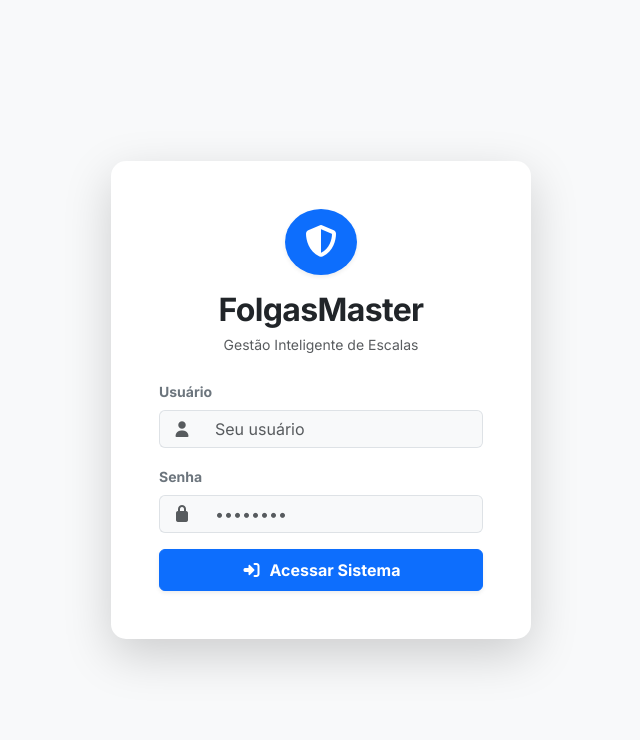
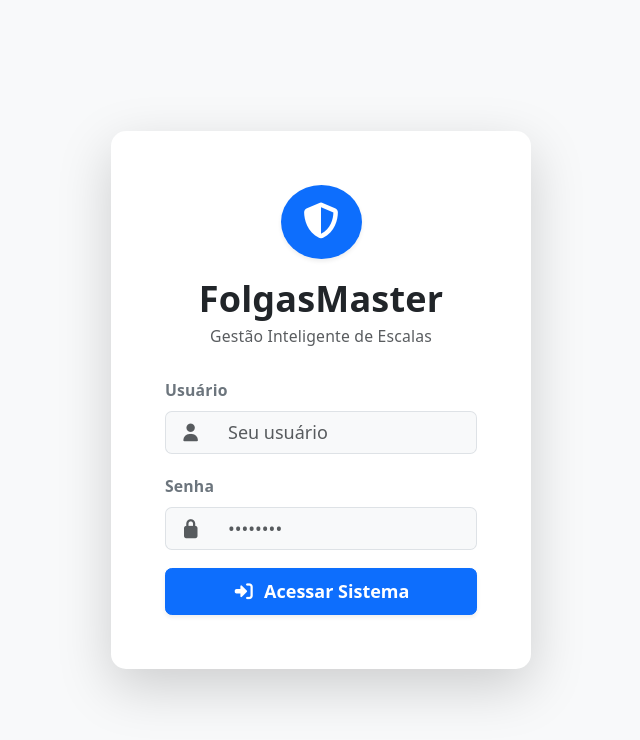
Before and after one commit to Paulo0012/FolgasMaster, a React (Vite) app in the folder frontend/: page /login in a window 1280 px wide. Shown: the top 740 px of the page, without its empty margins (319-959 px from the left). Built offline with nearby package versions, Linux system fonts and the light colour scheme; no server answers.

Commit message:
feat: Atualizando frontend/index.css, versaõ atul

```diff
--- a/frontend/src/index.css
+++ b/frontend/src/index.css
@@ -1,119 +1,192 @@
-/* Definição de Variáveis e Design System */
+/* DESIGN SYSTEM & VARIÁVEIS */
 :root {
   --text: #6b6375;
   --text-h: #08060d;
-  --bg: #f8f9fa; /* Ajustado para casar com o padrão Bootstrap light */
+  --bg: #f8f9fa;
   --border: #e5e4e7;
   --code-bg: #f4f3ec;
-  --accent: #0d6efd; /* Azul padrão do seu FolgasMaster */
+  --accent: #0d6efd;
   --accent-bg: rgba(13, 110, 253, 0.1);
   --accent-border: rgba(13, 110, 253, 0.5);
+  --social-bg: rgba(244, 243, 236, 0.5);
   --shadow: rgba(0, 0, 0, 0.1) 0 10px 15px -3px, rgba(0, 0, 0, 0.05) 0 4px 6px -2px;
 
   --sans: 'Inter', system-ui, -apple-system, sans-serif;
-  --heading: 'Inter', system-ui, sans-serif;
   --mono: ui-monospace, Consolas, monospace;
 
-  font-size: 16px;
-  line-height: 1.5;
+  font: 18px/145% var(--sans);
+  letter-spacing: 0.18px;
+  color-scheme: light dark;
   color: var(--text);
-  background-color: var(--bg);
+  background: var(--bg);
   text-rendering: optimizeLegibility;
   -webkit-font-smoothing: antialiased;
 }
 
-/* Suporte a Dark Mode (Automático pelo Sistema Operacional) */
 @media (prefers-color-scheme: dark) {
   :root {
     --text: #9ca3af;
     --text-h: #f3f4f6;
-    --bg: #111827; /* Dark mais profundo */
-    --border: #374151;
-    --code-bg: #1f2937;
+    --bg: #111827;
+    --border: #2e303a;
+    --code-bg: #1f2028;
     --accent: #60a5fa;
-    --shadow: rgba(0, 0, 0, 0.4) 0 10px 15px -3px;
-  }
-
-  body {
-    background-color: var(--bg);
-    color: var(--text);
-  }
-
-  .card {
-    background-color: #1f2937 !material;
-    border-color: var(--border);
+    --accent-bg: rgba(96, 165, 250, 0.15);
+    --accent-border: rgba(96, 165, 250, 0.5);
+    --social-bg: rgba(47, 48, 58, 0.5);
   }
 }
 
-/* Reset e Estrutura Principal */
-body {
-  margin: 0;
-  font-family: var(--sans);
-  background-color: var(--bg);
-}
-
+/* ESTRUTURA ROOT */
 #root {
+  width: 100%;
+  margin: 0 auto;
   min-height: 100vh;
   display: flex;
   flex-direction: column;
+  box-sizing: border-box;
 }
 
-/* Tipografia Estilizada */
-h1, h2, h3, h4, h5, h6 {
-  font-family: var(--heading);
-  font-weight: 700;
-  color: var(--text-h);
-  letter-spacing: -0.02em;
+body { margin: 0; }
+
+/* COMPONENTES DE INTERFACE */
+.counter {
+  font-family: var(--mono);
+  font-size: 16px;
+  padding: 5px 12px;
+  border-radius: 8px;
+  color: var(--accent);
+  background: var(--accent-bg);
+  border: 2px solid transparent;
+  transition: all 0.3s ease;
+  display: inline-flex;
+  align-items: center;
+  cursor: pointer;
+  text-decoration: none;
+
+  &:hover {
+    border-color: var(--accent-border);
+    transform: translateY(-1px);
+  }
 }
 
-h1 {
-  font-size: 2.5rem;
-  margin-bottom: 1.5rem;
+/* HERO ANIMATION (PARA O DASHBOARD OU LOGIN) */
+.hero {
+  position: relative;
+  height: 200px;
+  display: flex;
+  justify-content: center;
+
+  .base, .framework, .shield {
+    position: absolute;
+    margin: 0 auto;
+    transition: transform 0.5s ease;
+  }
+
+  .shield {
+    z-index: 2;
+    top: 20px;
+    height: 80px;
+    filter: drop-shadow(0 0 15px var(--accent-border));
+    animation: float 3s ease-in-out infinite;
+  }
 }
 
-/* Componentes Customizados (Estilo FolgasMaster) */
-code {
-  font-family: var(--mono);
-  font-size: 0.9em;
-  padding: 0.2rem 0.4rem;
-  background: var(--code-bg);
-  border-radius: 6px;
-  color: var(--accent);
+@keyframes float {
+  0%, 100% { transform: translateY(0); }
+  50% { transform: translateY(-10px); }
 }
 
-.card {
-  border-radius: 12px;
-  border: 1px solid var(--border);
-  transition: transform 0.2s ease, box-shadow 0.2s ease;
+/* CONTEÚDO CENTRAL */
+#center {
+  display: flex;
+  flex-direction: column;
+  gap: 25px;
+  place-content: center;
+  place-items: center;
+  flex-grow: 1;
+  padding: 40px 20px;
+
+  @media (max-width: 1024px) {
+    padding: 32px 20px;
+    gap: 18px;
+  }
 }
 
-.card:hover {
-  box-shadow: var(--shadow);
+/* SEÇÃO DE LINKS / RODAPÉ */
+#next-steps {
+  display: flex;
+  border-top: 1px solid var(--border);
+  text-align: left;
+  background: var(--bg);
+
+  & > div {
+    flex: 1;
+    padding: 32px;
+    border-right: 1px solid var(--border);
+
+    &:last-child { border-right: none; }
+
+    @media (max-width: 1024px) {
+      padding: 24px 20px;
+      border-right: none;
+      border-bottom: 1px solid var(--border);
+    }
+  }
+
+  @media (max-width: 1024px) { flex-direction: column; text-align: center; }
 }
 
-/* Tags de Status e Afastamento */
-.afastamento-tag {
-  background-color: var(--accent-bg);
-  color: var(--accent);
-  border: 1px solid var(--accent-border);
-  padding: 2px 8px;
-  border-radius: 20px;
-  font-size: 0.85rem;
-  font-weight: 600;
+#next-steps ul {
+  list-style: none;
+  padding: 0;
+  display: flex;
+  gap: 12px;
+  margin-top: 24px;
+
+  a {
+    color: var(--text-h);
+    font-size: 15px;
+    font-weight: 600;
+    border-radius: 8px;
+    background: var(--social-bg);
+    display: flex;
+    padding: 8px 16px;
+    align-items: center;
+    gap: 8px;
+    text-decoration: none;
+    transition: all 0.2s;
+    border: 1px solid var(--border);
+
+    &:hover {
+      box-shadow: var(--shadow);
+      background: var(--bg);
+      border-color: var(--accent);
+    }
+  }
+
+  @media (max-width: 1024px) {
+    flex-wrap: wrap;
+    justify-content: center;
+    li { flex: 1 1 calc(50% - 12px); }
+  }
 }
 
-/* Ajustes de Navbar */
-.navbar {
-  backdrop-filter: blur(8px);
-  -webkit-backdrop-filter: blur(8px);
+/* ELEMENTOS DE DETALHE */
+.ticks {
+  position: relative;
+  width: 100%;
+  &::before, &::after {
+    content: '';
+    position: absolute;
+    top: -5px;
+    border: 5px solid transparent;
+  }
+  &::before { left: 0; border-left-color: var(--border); }
+  &::after { right: 0; border-right-color: var(--border); }
 }
 
-.nav-link {
-  font-weight: 500;
-  color: rgba(255,255,255,0.85) !important;
+#spacer {
+  height: 60px;
+  border-top: 1px solid var(--border);
 }
-
-.nav-link.active {
-  color: #fff !important;
-  font-weight: 700;
-}
```
